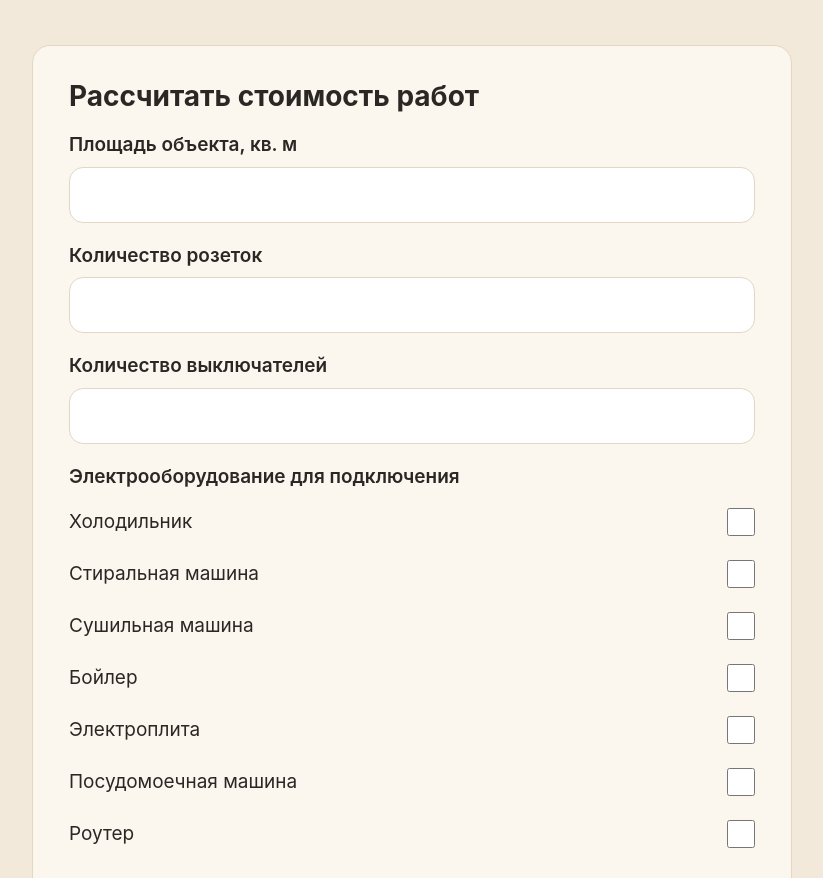
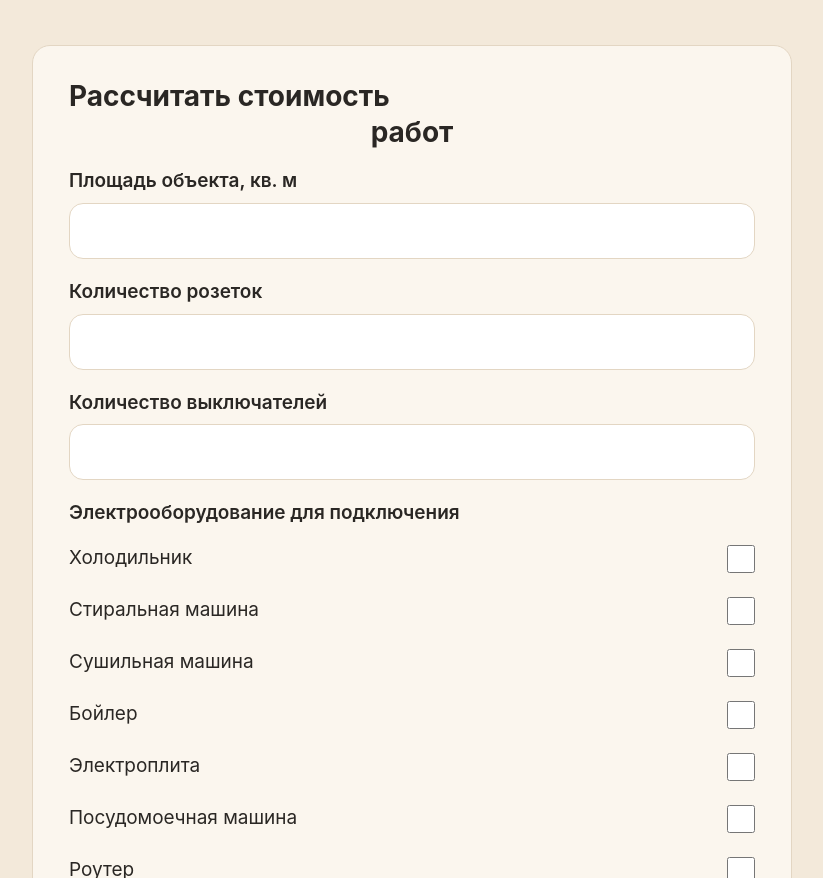
Before and after one commit to stillthunderson-web/electrician-site, a plain HTML site: page index.html in a window 1280 px wide. Shown: the part 977-1855 px from the top of the page, without its empty margins (228-1051 px from the left). Drawn offline with Linux system fonts and the light colour scheme.

Commit message:
работ по центру десктоп ломается

```diff
--- a/index.html
+++ b/index.html
@@ -236,6 +236,11 @@
     font-size: 18px;
     line-height: 1.5;
     color: var(--muted);
+    text-align: center;
+  }
+
+  .calc-title-line {
+    display: block;
     text-align: center;
   }
 
@@ -500,7 +505,7 @@
     </section>
 
     <section aria-labelledby="calc-title">
-      <h2 id="calc-title">Рассчитать стоимость работ</h2>
+      <h2 id="calc-title">Рассчитать стоимость<span class="calc-title-line">работ</span></h2>
 
       <form class="calculator" id="calc-form">
         <div class="calc-field">
```
